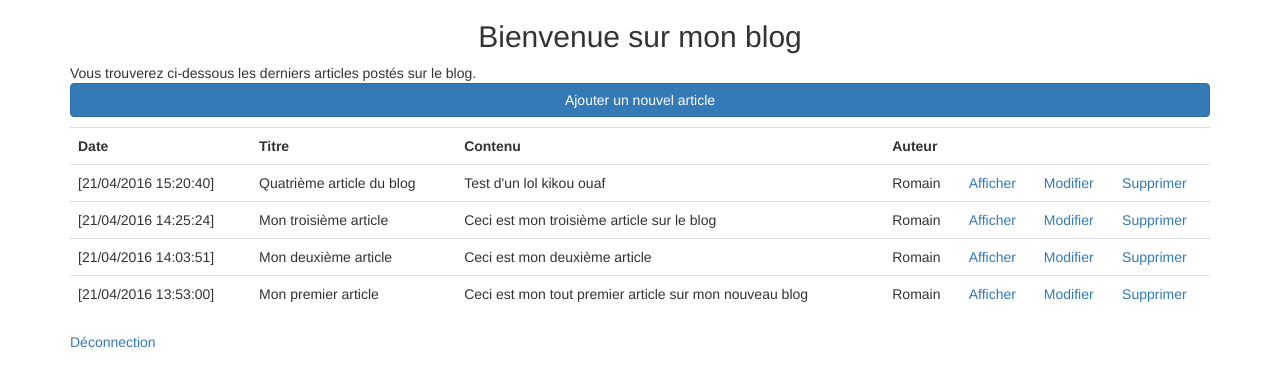
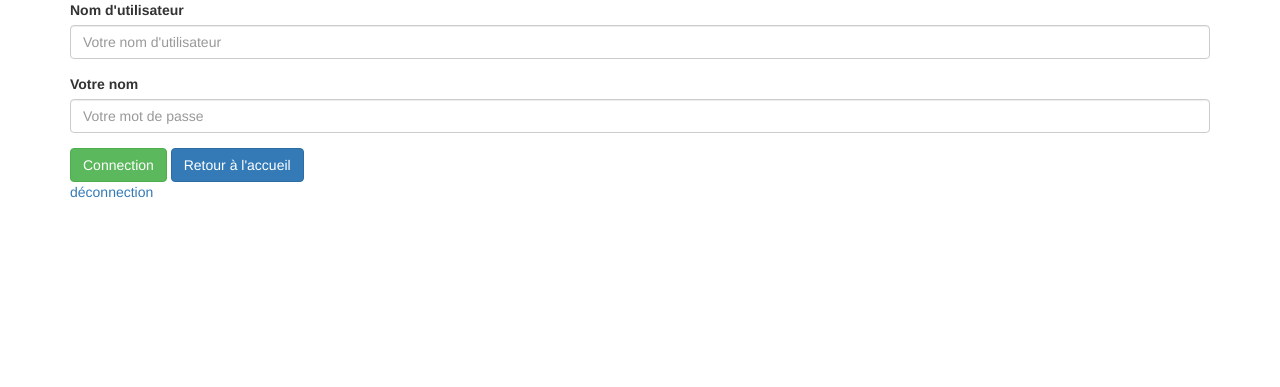
Before and after one commit to romain-gautier/cours-php, a PHP site: page / in a window 1280 px wide. Shown: the top 387 px of the page. Run offline with PHP 8.4, Linux system fonts and the light colour scheme; the visitor is signed in with stand-in values (Sample User, id 1); data comes from the database, SQL or seed files in the repository.

Commit message:
travail sur l'espace membre

```diff
--- a/blog_poo/app/User.php
+++ b/blog_poo/app/User.php
@@ -27,11 +27,11 @@ class User {
                 $_SESSION['loginMembre'] = $loginMembre;
 
                 if ($loginMembre === 'Romain') {
-                    header('location:index.php');
+                    header('location:public/accueil.php');
                 } elseif ($loginMembre === 'Karim') {
-                    header('location:modif.php');
+                    header('location:public/accueil.php');
                 } elseif ($loginMembre === 'Guest') {
-                    header('location:post.php');
+                    header('location:public/accueil.php');
                 }
 
             }
--- a/blog_poo/index.php
+++ b/blog_poo/index.php
@@ -1,7 +1,5 @@
-<?php
-session_start();
-require 'app/Article.php';
-?>
+
+
 <!DOCTYPE html>
 <html>
 <head>
@@ -12,99 +10,21 @@ require 'app/Article.php';
 
 <body class="container">
 
-<h2 class="text-center">Bienvenue sur mon blog</h2>
-<p>
-    Vous trouverez ci-dessous les derniers articles postés sur le blog. <br>
-    <a class="btn btn-primary center-block" href="ajout.php" role="button">Ajouter un nouvel article</a>
-</p>
+    <form action="pages/logon.php" method="post">
 
-<?php
-$connect = new Database();
-$req = $connect->connection();
-$reponse = $req->query('SELECT id, titre_article, contenu_article, auteur_article, DATE_FORMAT(date_ajout, \'[%d/%m/%Y %H:%i:%s] \') AS date_ajout_fr FROM articles ORDER BY ID DESC');
-?>
+        <div class="form-group">
+            <label for="loginMembre">Nom d'utilisateur</label>
+            <input type="text" class="form-control" id="loginMembre" name="loginMembre" placeholder="Votre nom d'utilisateur">
+        </div>
+        <div class="form-group">
+            <label for="passMembre">Votre nom</label>
+            <input type="password" class="form-control" id="passMembre" name="passMembre" placeholder="Votre mot de passe">
+        </div>
+        <button type="submit" class="btn btn-success">Connection</button> <a class="btn btn-primary" href="pages/public/accueil.php" role="button">Retour à l'accueil</a>
 
-<?php if($_SESSION['loginMembre'] === 'Romain') {
-    ?>
-<table class="table table-hover">
-    <tr>
-        <th>Date</th>
-        <th>Titre</th>
-        <th>Contenu</th>
-        <th>Auteur</th>
-        <th></th>
-        <th></th>
-        <th></th>
-    </tr>
-    <?php while ($donnees = $reponse->fetch()) { ?>
-        <tr>
-            <td class="text-left"> <?php echo htmlspecialchars($donnees['date_ajout_fr']); ?> </td>
-            <td class="text-left"> <?php echo htmlspecialchars($donnees['titre_article']); ?> </td>
-            <td class="text-left"> <?php echo htmlspecialchars($donnees['contenu_article']); ?> </td>
-            <td class="text-left"> <?php echo htmlspecialchars($donnees['auteur_article']); ?> </td>
-            <td class="text-left"> <?php echo "<a href='post.php?id=" . htmlspecialchars($donnees["id"]) . "'> Afficher </a>"; ?> </td>
-            <td class="text-left"> <?php echo "<a href='modif.php?id=" . htmlspecialchars($donnees["id"]) . "'> Modifier </a>"; ?> </td>
-            <td class="text-left"> <?php echo "<a href='supprimer.php?id=" . htmlspecialchars($donnees["id"]) . "'> Supprimer </a>"; ?> </td>
-        </tr>
-    <?php  }
-    $reponse->closeCursor();
-    ?>
-</table>
+    </form>
 
-<?php } elseif ($_SESSION['loginMembre'] === 'Karim') {
-    ?>
-<table class="table table-hover">
-    <tr>
-        <th>Date</th>
-        <th>Titre</th>
-        <th>Contenu</th>
-        <th>Auteur</th>
-        <th></th>
-        <th></th>
-        <th></th>
-    </tr>
-    <?php while ($donnees = $reponse->fetch()) { ?>
-        <tr>
-            <td class="text-left"> <?php echo htmlspecialchars($donnees['date_ajout_fr']); ?> </td>
-            <td class="text-left"> <?php echo htmlspecialchars($donnees['titre_article']); ?> </td>
-            <td class="text-left"> <?php echo htmlspecialchars($donnees['contenu_article']); ?> </td>
-            <td class="text-left"> <?php echo htmlspecialchars($donnees['auteur_article']); ?> </td>
-            <td class="text-left"> <?php echo "<a href='post.php?id=" . htmlspecialchars($donnees["id"]) . "'> Afficher </a>"; ?> </td>
-            <td class="text-left"> <?php echo "<a href='modif.php?id=" . htmlspecialchars($donnees["id"]) . "'> Modifier </a>"; ?> </td>
-        </tr>
-    <?php  }
-    $reponse->closeCursor();
-    ?>
-</table>
-<?php } else {
-    ?>
-<table class="table table-hover">
-    <tr>
-        <th>Date</th>
-        <th>Titre</th>
-        <th>Contenu</th>
-        <th>Auteur</th>
-        <th></th>
-        <th></th>
-        <th></th>
-    </tr>
-    <?php while ($donnees = $reponse->fetch()) { ?>
-        <tr>
-            <td class="text-left"> <?php echo htmlspecialchars($donnees['date_ajout_fr']); ?> </td>
-            <td class="text-left"> <?php echo htmlspecialchars($donnees['titre_article']); ?> </td>
-            <td class="text-left"> <?php echo htmlspecialchars($donnees['contenu_article']); ?> </td>
-            <td class="text-left"> <?php echo htmlspecialchars($donnees['auteur_article']); ?> </td>
-            <td class="text-left"> <?php echo "<a href='post.php?id=" . htmlspecialchars($donnees["id"]) . "'> Afficher </a>"; ?> </td>
-        </tr>
-    <?php  }
-    $reponse->closeCursor();
-    ?>
-</table>
-<?php
-
-} ?>
-
-<a href="deco.php">Déconnection</a>
+    <a href="pages/deco.php">déconnection</a>
 
 </body>
 </html>
--- a/blog_poo/deco.php
+++ b/blog_poo/pages/deco.php
@@ -1,7 +1,7 @@
 <?php
 session_start();
-header('Location: login.php');
-require 'app/User.php';
+header('Location: ../index.php');
+require '../app/User.php';
 
 $deco = new User();
 $logoff = $deco->deco();
--- a/blog_poo/pages/home.php
+++ b/blog_poo/pages/home.php
@@ -9,7 +9,7 @@ if (isset($_GET['p'])) {
 ob_start();
 
 if ($p === 'index') {
-    require '../index.php';
+    require '../accueil.php';
 } elseif ($p === 'ajout') {
     require '../ajout.php';
 }
--- a/blog_poo/logon.php
+++ b/blog_poo/pages/logon.php
@@ -1,6 +1,6 @@
 <?php
 session_start();
-require 'app/User.php';
+require '../app/User.php';
 
 $user = new User();
 $login = $user->login();
--- a/blog_poo/modif.php
+++ b/blog_poo/pages/public/modif.php
@@ -1,6 +1,6 @@
 <?php
-
-require 'app/Article.php';
+session_start();
+require '../../app/Article.php';
 
 ?>
 
@@ -48,7 +48,7 @@ $donnees = $recup->fetch();
         <label for="auteurArticle">Auteur</label>
         <input type="text" class="form-control" id="auteurArticle" name="auteur" value="<?php echo htmlspecialchars($donnees["auteur_article"]); ?>" >
         </div>
-        <button type="submit" class="btn btn-success">Mettre à jour</button> <a class="btn btn-primary" href="index.php" role="button">Retour à l'accueil</a>
+        <button type="submit" class="btn btn-success">Mettre à jour</button> <a class="btn btn-primary" href="accueil.php" role="button">Retour à l'accueil</a>
 
 </body>
 </html>
--- a/blog_poo/modif_com.php
+++ b/blog_poo/pages/public/modif_com.php
@@ -1,5 +1,6 @@
 <?php
-require 'app/Commentaire.php';
+require '../../app/Commentaire.php';
+session_start();
 ?>
 
 <!DOCTYPE html>
@@ -38,7 +39,7 @@ $donnees = $recup->fetch();
         <label for="contenuCommentaire">Votre commentaire</label>
         <input type="text" class="form-control" id="contenuCommentaire" name="contenuCommentaire" value="<?php echo htmlspecialchars($donnees["contenu_com"]); ?>">
     </div>
-    <button type="submit" class="btn btn-success">Ajouter un commentaire</button> <a class="btn btn-primary" href="index.php" role="button">Retour à l'accueil</a>
+    <button type="submit" class="btn btn-success">Ajouter un commentaire</button> <a class="btn btn-primary" href="accueil.php" role="button">Retour à l'accueil</a>
 </p>
 
 
--- a/blog_poo/supprimer.php
+++ b/blog_poo/pages/supprimer.php
@@ -1,6 +1,6 @@
 <?php
-header('Location: index.php');
-require 'app/Article.php';
+header('Location: public/accueil.php');
+require '../app/Article.php';
 
 $article = new Article();
 $delArticle = $article->delArticle();
--- a/blog_poo/supr_com.php
+++ b/blog_poo/pages/supr_com.php
@@ -1,7 +1,7 @@
 <?php
 
-header('Location: index.php');
-require 'app/Commentaire.php';
+header('Location: public/accueil.php');
+require '../app/Commentaire.php';
 
 $commentaire = new Commentaire();
 $delCom = $commentaire->delCom();
```
Also changed, not shown: blog_poo/login.php (deleted, +0 -30 lines), blog_poo/pages/public/accueil.php (added, +110 -0 lines), blog_poo/pages/public/ajout.php (renamed from blog_poo/ajout.php, +4 -3 lines), blog_poo/pages/public/post.php (renamed from blog_poo/post.php, +4 -3 lines).
